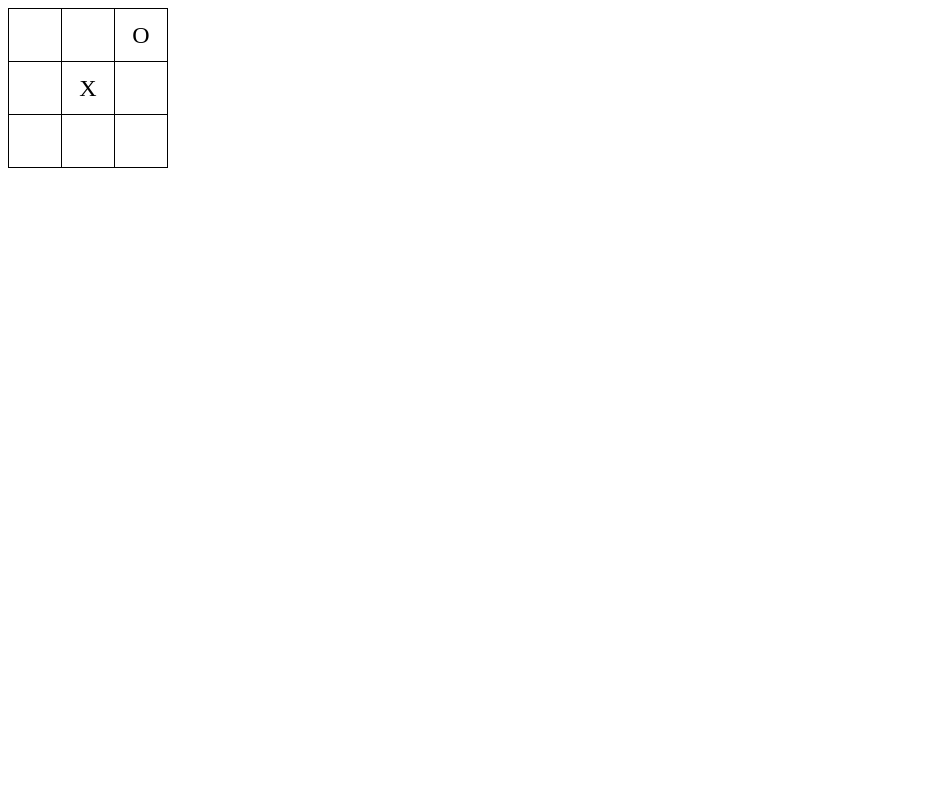
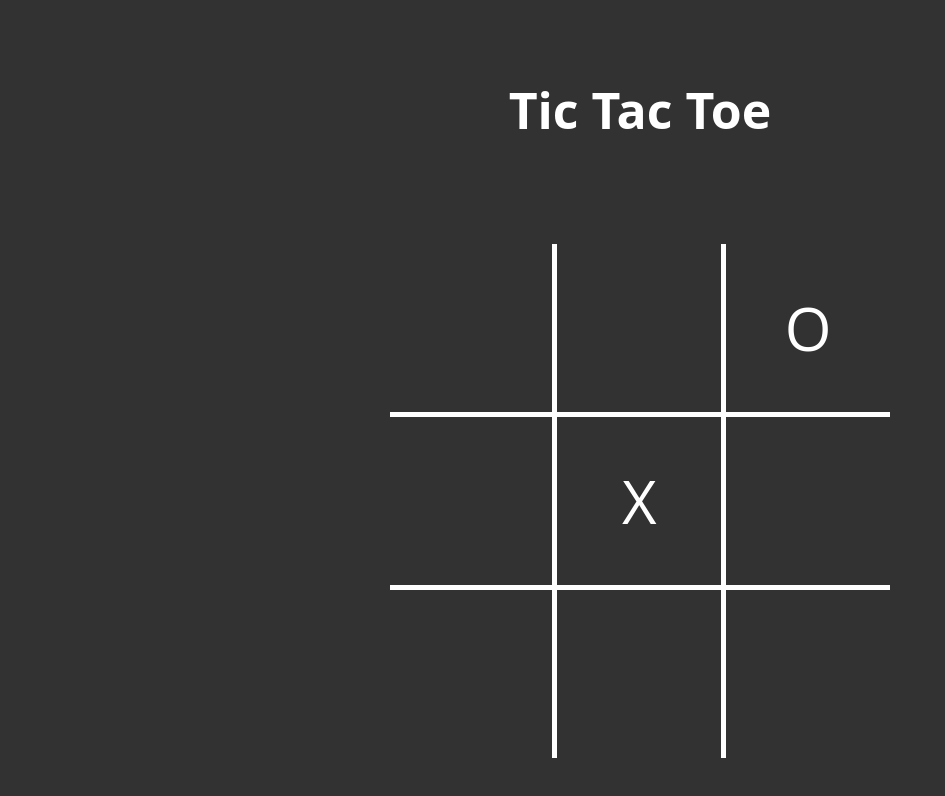
Before and after one commit to Mvstafa34/Tic-Tac-Toe, a plain HTML site: page index.html in a window 1280 px wide. Shown: the whole page, without its empty margins (0-945 px from the left). Drawn offline with Linux system fonts and the light colour scheme.

Commit message:
improved design

```diff
--- a/index.html
+++ b/index.html
@@ -8,6 +8,7 @@
     <script src="script.js" defer></script>
 </head>
 <body onload="init()">
+    <h1>Tic Tac Toe</h1>
     <div id="content"></div>
 </body>
 </html>
--- a/style.css
+++ b/style.css
@@ -1,14 +1,63 @@
+body {
+    background-color: #323232;
+    font-family: 'Open Sans', sans-serif;
+    margin: 0;
+    padding: 0;
+    display: flex;
+    justify-content: center;
+    align-items: center;
+    flex-direction: column;
+    height: 100vh;
+    color: white
+}
+
+table {
+    border-collapse: collapse;
+    width: 500px;
+    height: 500px;
+    border: 0
+        /* Weiße Border mit 5px Dicke für die Tabelle */
+        border-spacing: 0;
+    /* Um sicherzustellen, dass die Trennlinien nur innerhalb der Tabelle sind */
+}
+
+h1 {
+    font-size: 50px;
+    margin-bottom: 100px;
+}
+
+th,
+td {
+    width: 166px;
+    height: 166px;
+    text-align: center;
+    font-size: 60px;
+}
+
+td {
+    background-color: #323232;
+}
+
 table {
     border-collapse: collapse;
 }
 
-table, th, td {
-    border: 1px solid black;
+table td {
+    border: 5px solid white;
 }
 
-th, td {
-    width: 50px;
-    height: 50px;
-    text-align: center;
-    font-size: 24px;
+table tr:first-child td {
+    border-top: 0;
 }
+
+table tr td:first-child {
+    border-left: 0;
+}
+
+table tr:last-child td {
+    border-bottom: 0;
+}
+
+table tr td:last-child {
+    border-right: 0;
+}
```
